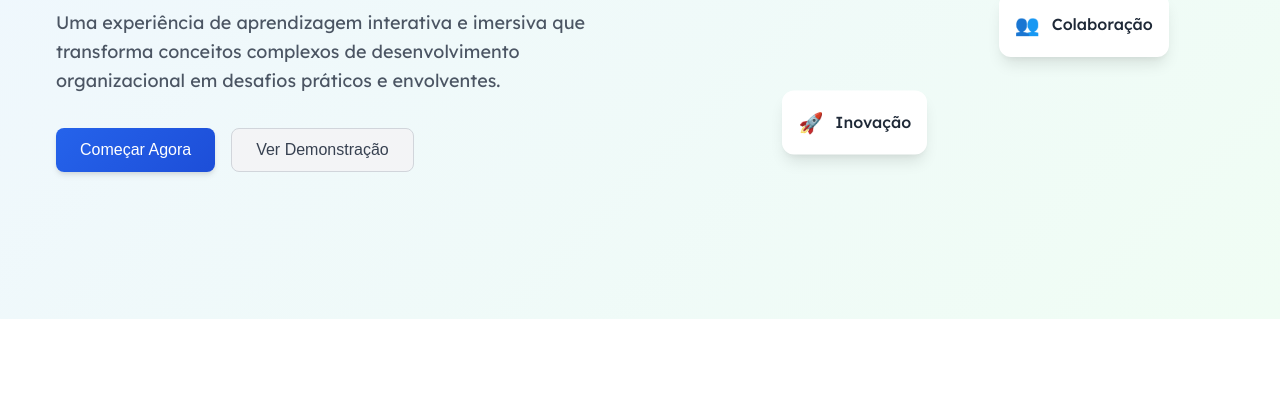
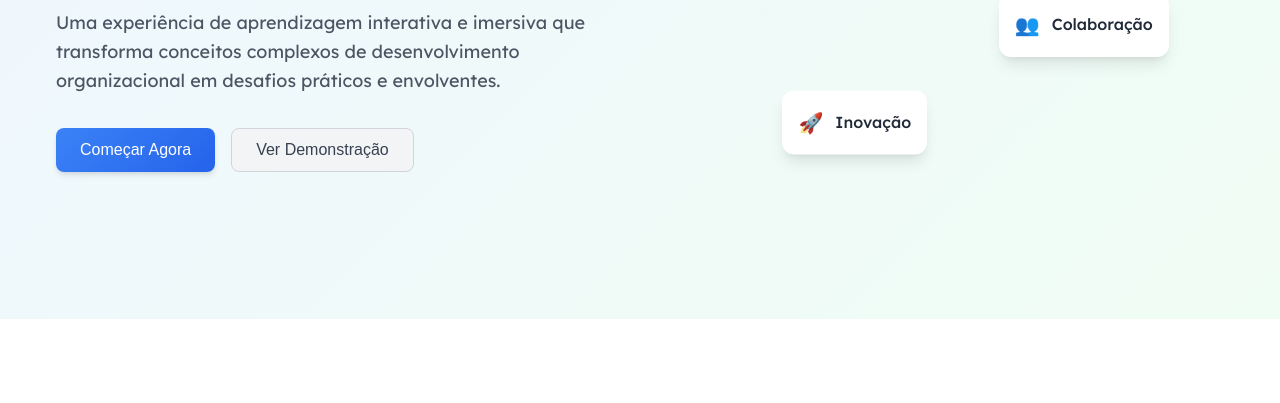
Before and after one commit to cmoliv/devorg-game, a website built with Vite: page index.html in a window 1280 px wide. Shown: the part 397-800 px from the top of the page. Built offline with nearby package versions, Linux system fonts and the light colour scheme.

Commit message:
fix: Update button primary gradient colors for consistency

```diff
--- a/src/css/styles.css
+++ b/src/css/styles.css
@@ -125,13 +125,13 @@ p {
 }
 
 .btn-primary {
-    background: linear-gradient(135deg, var(--primary-600), var(--primary-700));
+    background: linear-gradient(135deg, var(--primary-500), var(--primary-600));
     color: white;
     box-shadow: var(--shadow-md);
 }
 
 .btn-primary:hover {
-    background: linear-gradient(135deg, var(--primary-700), var(--primary-800));
+    background: linear-gradient(135deg, var(--primary-600), var(--primary-700));
     transform: translateY(-2px);
     box-shadow: var(--shadow-lg);
 }
```
